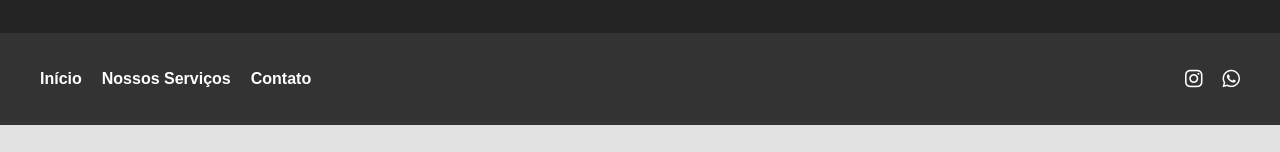
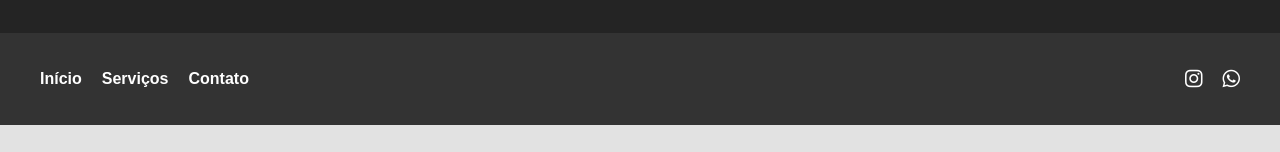
Before and after one commit to joao9686/jucacartuchos, a plain HTML site: page index.html in a window 1280 px wide. Shown: the part 185-337 px from the top of the page. Drawn offline with Linux system fonts and the light colour scheme.

Commit message:
Update index.html

```diff
--- a/index.html
+++ b/index.html
@@ -17,7 +17,7 @@
         <nav>
             <ul class="nav-left">
                 <li><a href="#home">Início</a></li>
-                <li><a href="#servicos">Nossos Serviços</a></li>
+                <li><a href="#servicos">Serviços</a></li>
                 <li><a href="#contato">Contato</a></li>
             </ul>
             <ul class="nav-right">
```
